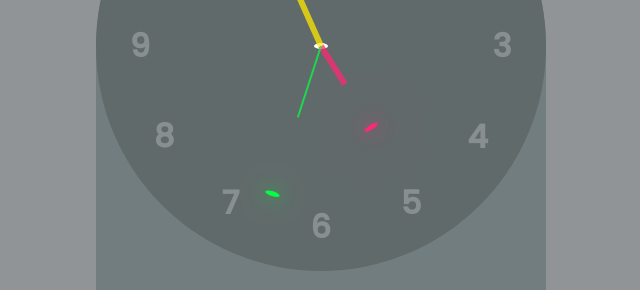
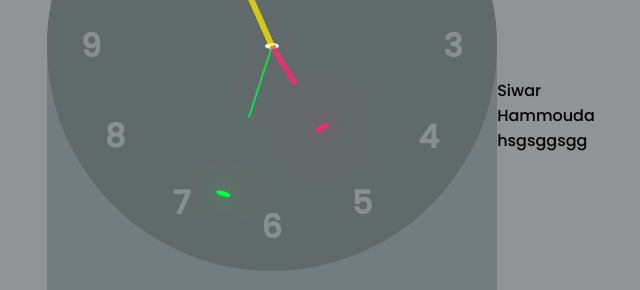
Before and after one commit to siwarham/Myproject, a plain HTML site: page index.html in a window 1280 px wide. Shown: the part 285-575 px from the top of the page, without its empty margins (319-959 px from the left). Drawn offline with Linux system fonts and the light colour scheme.

Commit message:
new change

```diff
--- a/index.html
+++ b/index.html
@@ -35,6 +35,13 @@
 
 
     </div>
+	 <div>
+            <div>Siwar</div>
+<div>Hammouda</div>
+<div>hsgsggsgg</div>
+
+
+        </div>
     <script>
         let hr=document.querySelector('#hr');
         let mn=document.querySelector('#mn');
```
Also changed, not shown: thisproject.txt.
